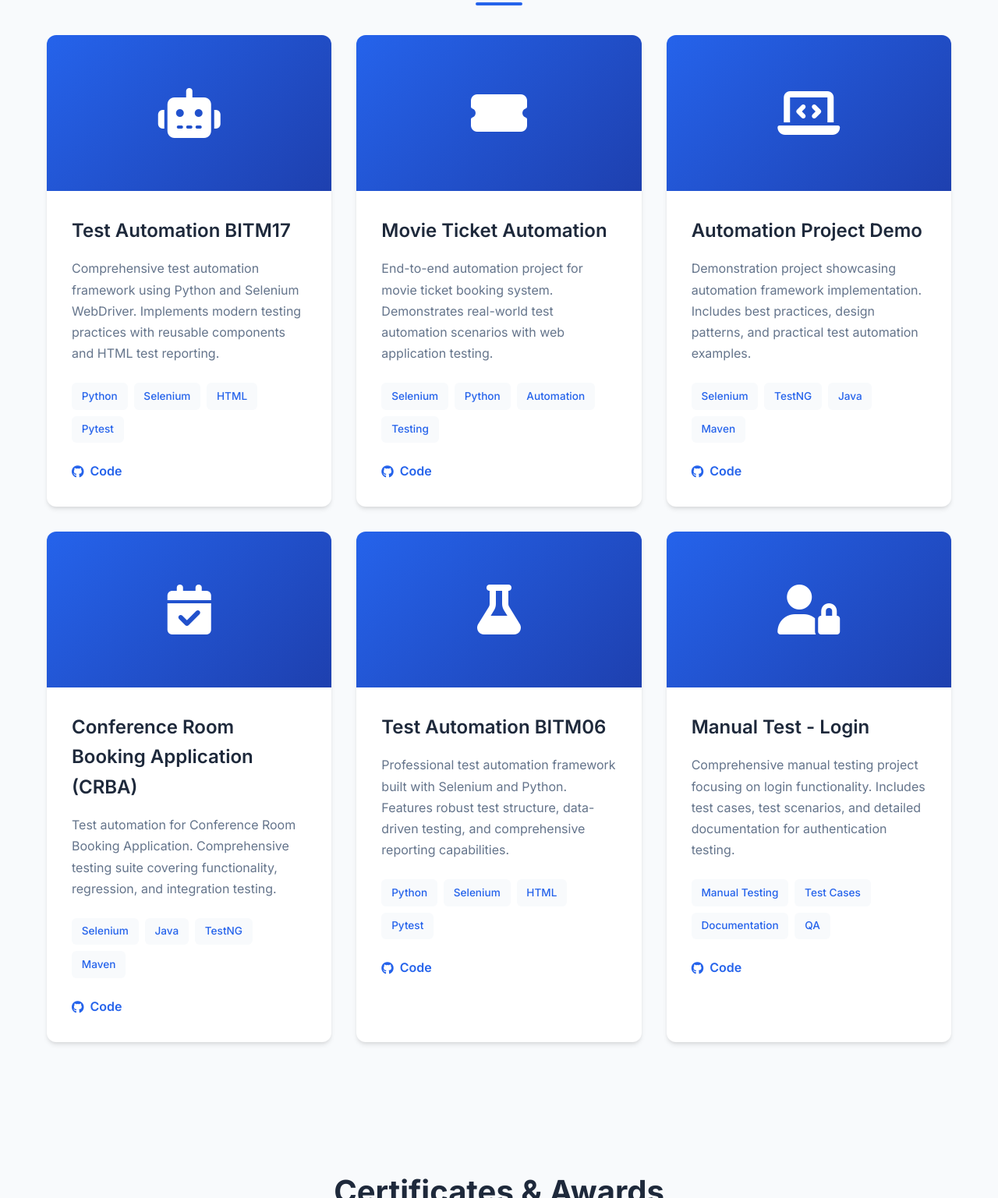
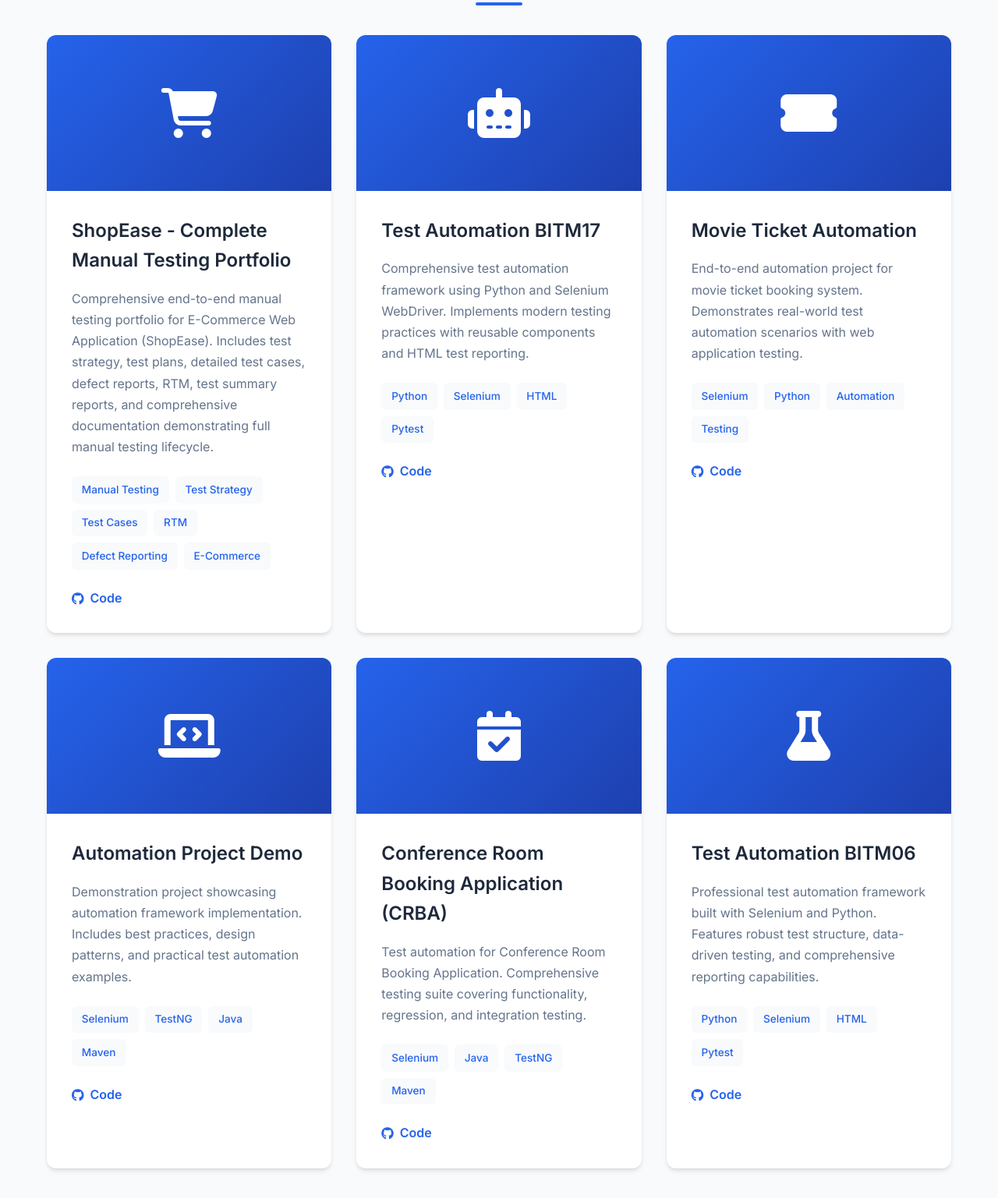
Before and after one commit to Muntasir101/m-portfolio, a plain HTML site: page index.html in a window 1280 px wide. Shown: the part 5109-6646 px from the top of the page at 78% size. Drawn offline with Linux system fonts and the light colour scheme.

Commit message:
add projects

```diff
--- a/index.html
+++ b/index.html
@@ -315,6 +315,32 @@
         <div class="container">
             <h2 class="section-title">Featured Projects</h2>
             <div class="projects-grid">
+
+                <div class="project-card">
+                    <div class="project-image">
+                        <i class="fas fa-shopping-cart"></i>
+                    </div>
+                    <div class="project-content">
+                        <h3 class="project-title">ShopEase - Complete Manual Testing Portfolio</h3>
+                        <p class="project-description">
+                            Comprehensive end-to-end manual testing portfolio for E-Commerce Web Application (ShopEase).
+                            Includes test strategy, test plans, detailed test cases, defect reports, RTM, test summary reports,
+                            and comprehensive documentation demonstrating full manual testing lifecycle.
+                        </p>
+                        <div class="project-tech">
+                            <span class="tech-tag">Manual Testing</span>
+                            <span class="tech-tag">Test Strategy</span>
+                            <span class="tech-tag">Test Cases</span>
+                            <span class="tech-tag">RTM</span>
+                            <span class="tech-tag">Defect Reporting</span>
+                            <span class="tech-tag">E-Commerce</span>
+                        </div>
+                        <div class="project-links">
+                            <a href="https://github.com/Muntasir101/ShopEase" target="_blank" class="project-link"><i class="fab fa-github"></i> Code</a>
+                        </div>
+                    </div>
+                </div>
+
                 <div class="project-card">
                     <div class="project-image">
                         <i class="fas fa-robot"></i>
@@ -420,27 +446,7 @@
                         </div>
                     </div>
                 </div>
-                <div class="project-card">
-                    <div class="project-image">
-                        <i class="fas fa-user-lock"></i>
-                    </div>
-                    <div class="project-content">
-                        <h3 class="project-title">Manual Test - Login</h3>
-                        <p class="project-description">
-                            Comprehensive manual testing project focusing on login functionality.
-                            Includes test cases, test scenarios, and detailed documentation for authentication testing.
-                        </p>
-                        <div class="project-tech">
-                            <span class="tech-tag">Manual Testing</span>
-                            <span class="tech-tag">Test Cases</span>
-                            <span class="tech-tag">Documentation</span>
-                            <span class="tech-tag">QA</span>
-                        </div>
-                        <div class="project-links">
-                            <a href="https://github.com/Muntasir101/ManualTest-Login" target="_blank" class="project-link"><i class="fab fa-github"></i> Code</a>
-                        </div>
-                    </div>
-                </div>
+
             </div>
         </div>
     </section>
```
